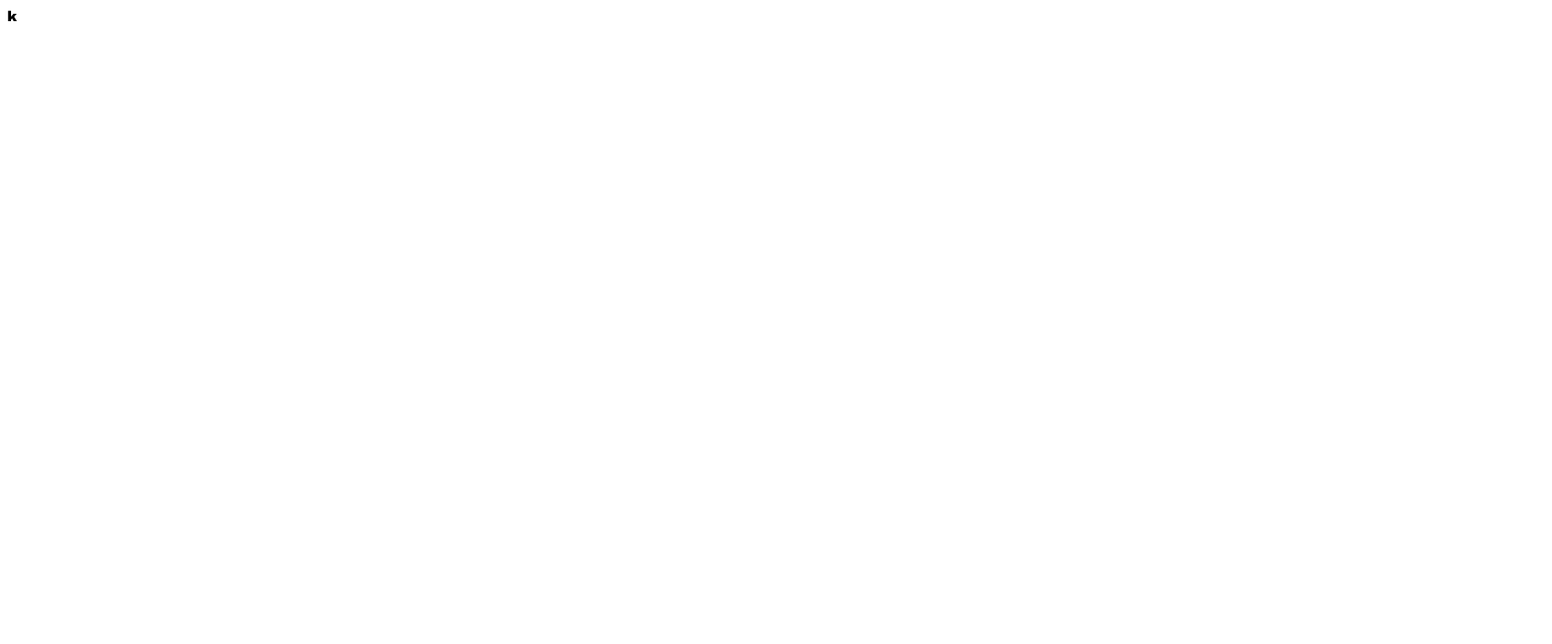
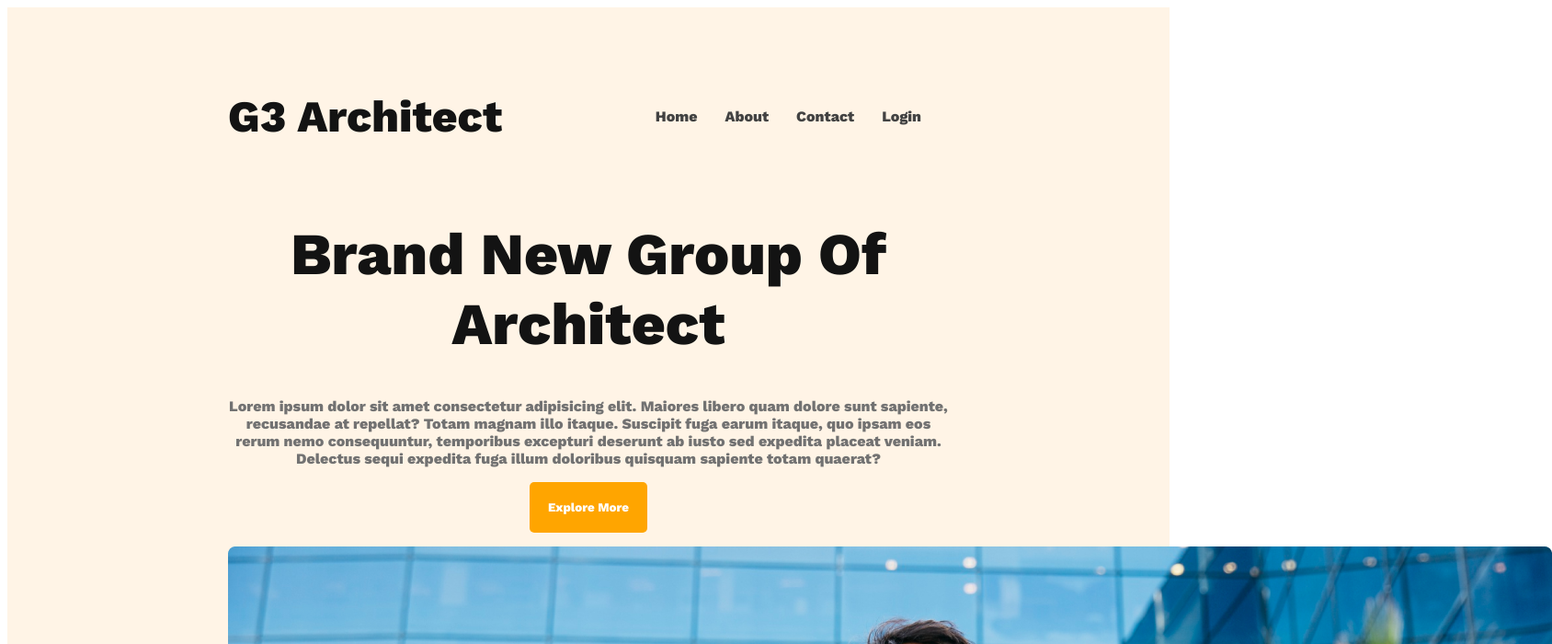
Before and after one commit to Trisha-roy/responsive-website-css3, a plain HTML site: page index.html in a window 1280 px wide. Shown: the top 700 px of the page at 92% size, 1688 px wide, since content can reach past the window. Drawn offline with nearby package versions, Linux system fonts and the light colour scheme.

Commit message:
Banner section added

```diff
--- a/index.html
+++ b/index.html
@@ -1,14 +1,38 @@
 <!DOCTYPE html>
 <html lang="en">
+
 <head>
     <meta charset="UTF-8">
     <meta name="viewport" content="width=device-width, initial-scale=1.0">
     <title>Document</title>
-    <link rel="stylesheet" href="styles/style.css">k
+    <link rel="stylesheet" href="styles/style.css">
 </head>
+
 <body>
     <header>
+        <nav>
+            <h1 class="nav-title">G3 Architect</h1>
+            <ul>
+                <li><a href="">Home</a></li>
+                <li><a href="">About</a></li>
+                <li><a href="">Contact</a></li>
+                <li><a href="">Login</a></li>
+            </ul>
+        </nav>
+        <div class="banner">
+            <div class="banner-content">
+                <h1 class="banner-title">Brand New Group Of Architect</h1>
+                <p class="banner-description">
+                    Lorem ipsum dolor sit amet consectetur adipisicing elit. Maiores libero quam dolore sunt sapiente,
+                    recusandae at repellat? Totam magnam illo itaque. Suscipit fuga earum itaque, quo ipsam eos rerum
+                    nemo consequuntur, temporibus excepturi deserunt ab iusto sed expedita placeat veniam. Delectus
+                    sequi expedita fuga illum doloribus quisquam sapiente totam quaerat?
 
+                </p>
+                <button class="btn-primary">Explore More</button>
+            </div>
+            <img src="images/banner.png" alt="">
+        </div>
     </header>
     <main>
 
@@ -17,4 +41,5 @@
 
     </footer>
 </body>
+
 </html>
--- a/styles/style.css
+++ b/styles/style.css
@@ -6,3 +6,56 @@
 font-family: 'Poppins', sans-serif;
 font-family: 'Work Sans', sans-serif;
   }
+header{
+  background-color: rgba(255, 144, 14, 0.10);
+  padding: 50px 240px;
+}
+nav{
+  display: flex;
+  justify-content: space-between;
+  align-items: center;
+}
+.nav-title{
+  font-size: 3rem;
+  font-weight: 700;
+  color: #131313;
+}
+nav>ul{
+  display: flex;
+}
+nav li{
+  list-style: none;
+  margin-right: 30px;
+}
+nav li a:hover{
+  padding: 20px;
+  background-color: orange;
+  color: white;
+}
+nav li a{
+  text-decoration: none;
+  color: #424242;
+}
+/* banner styles */
+.banner-content{
+  max-width: 800px;
+  text-align: center;
+  margin: 0 auto;
+}
+.banner-title{
+  font-size: 4rem;
+  font-weight: 700;
+  color: #131313;
+}
+.banner-description{
+  color: #727272;
+}
+.btn-primary{
+  background-color: orange;
+  color: white;
+  /* width: 130px; */
+  padding: 20px;
+  border: 0;
+  border-radius: 5px;
+  margin-bottom: 15px;
+}
```
